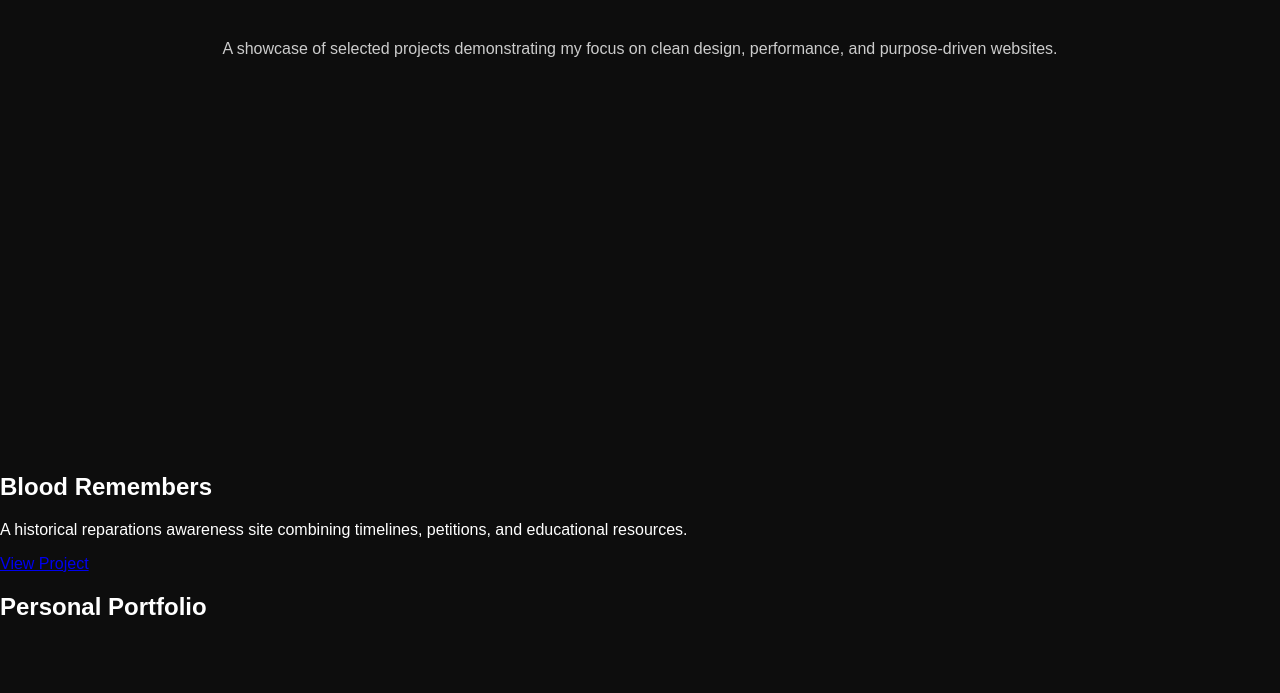
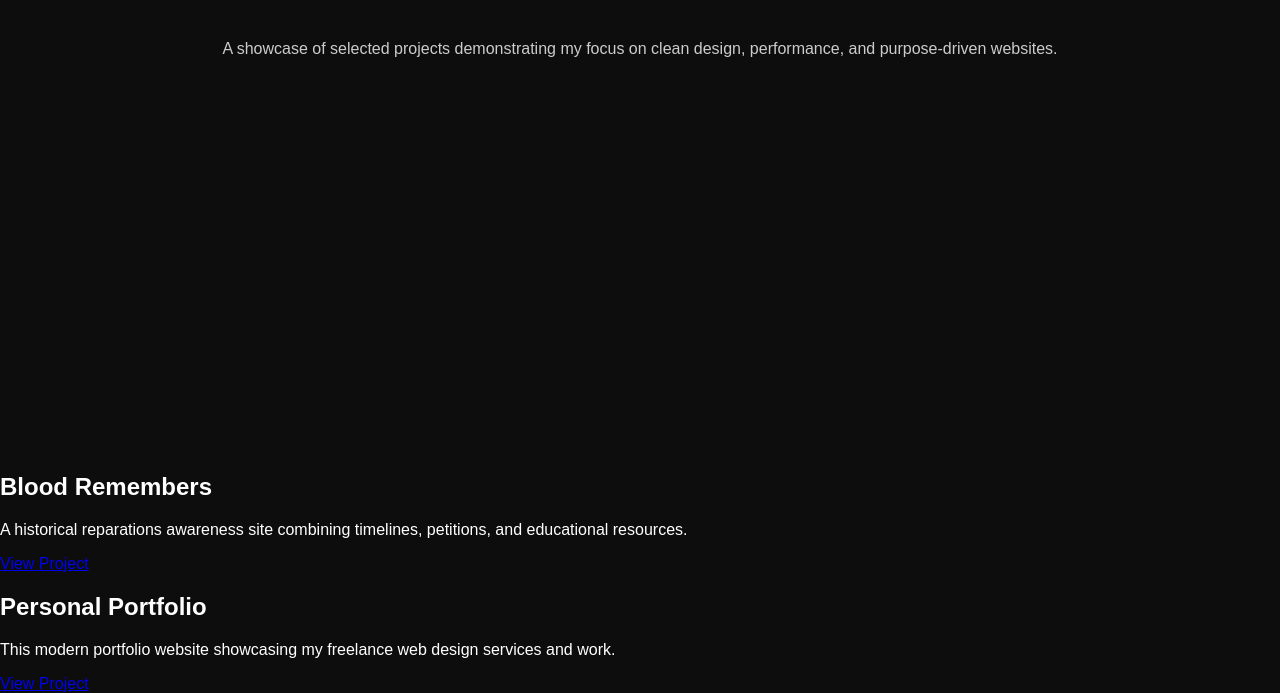
Before and after one commit to keiruff/portfolio, a plain HTML site: page recent-work.html in a window 1280 px wide. Shown: the part 509-1202 px from the top of the page. Before the commit the page ends 1150 px from the top, so only its background shows below. Drawn offline with Linux system fonts and the light colour scheme.

Commit message:
Update recent-work.html

```diff
--- a/recent-work.html
+++ b/recent-work.html
@@ -33,3 +33,8 @@
   </div>
   <div class="project">
     <h2>Personal Portfolio</h2>
+    <p>This modern portfolio website showcasing my freelance web design services and work.</p>
+    <a href="index.html">View Project</a>
+  </div>
+  <!-- You can duplicate this div for more projects -->
+</section>
```
Lines whose indentation alone changed are shown as unchanged.
